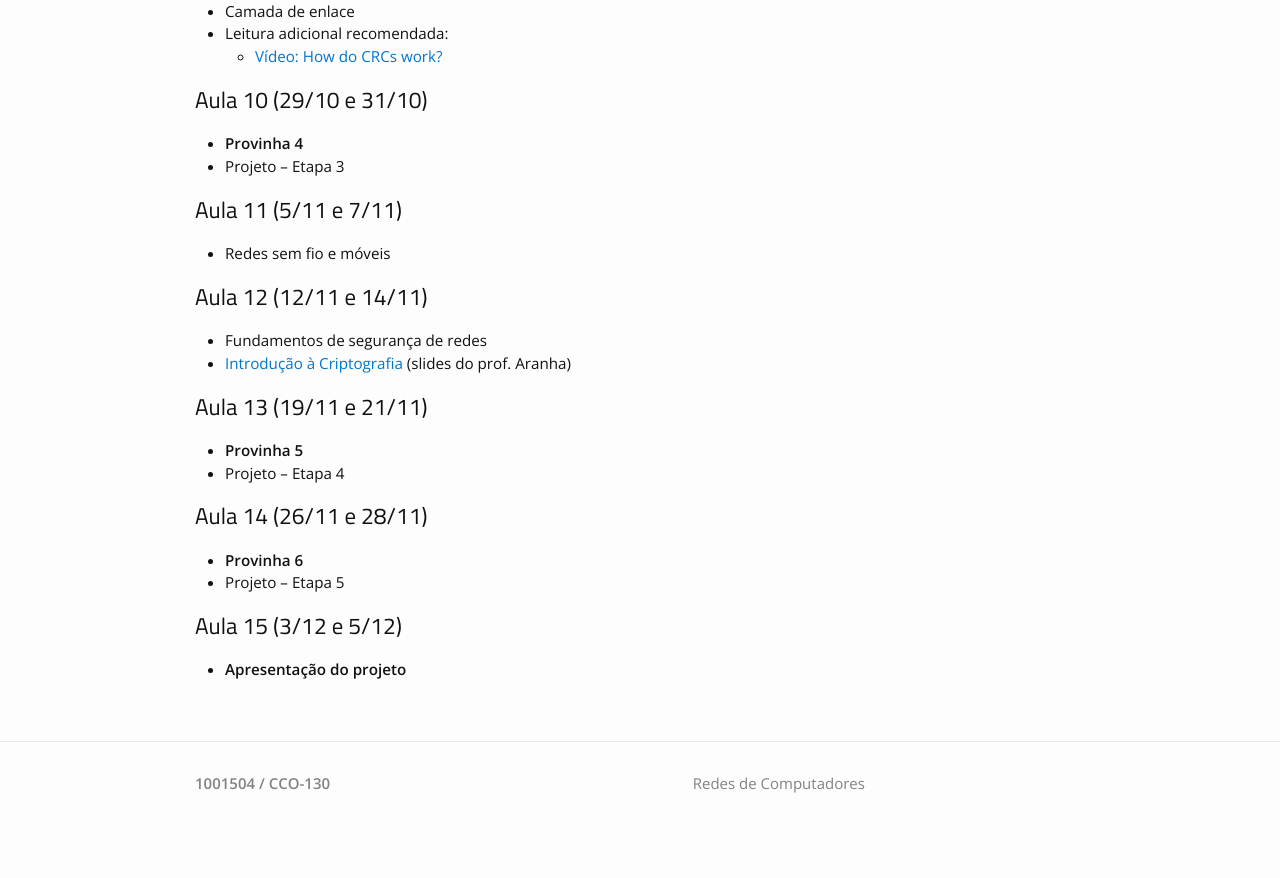
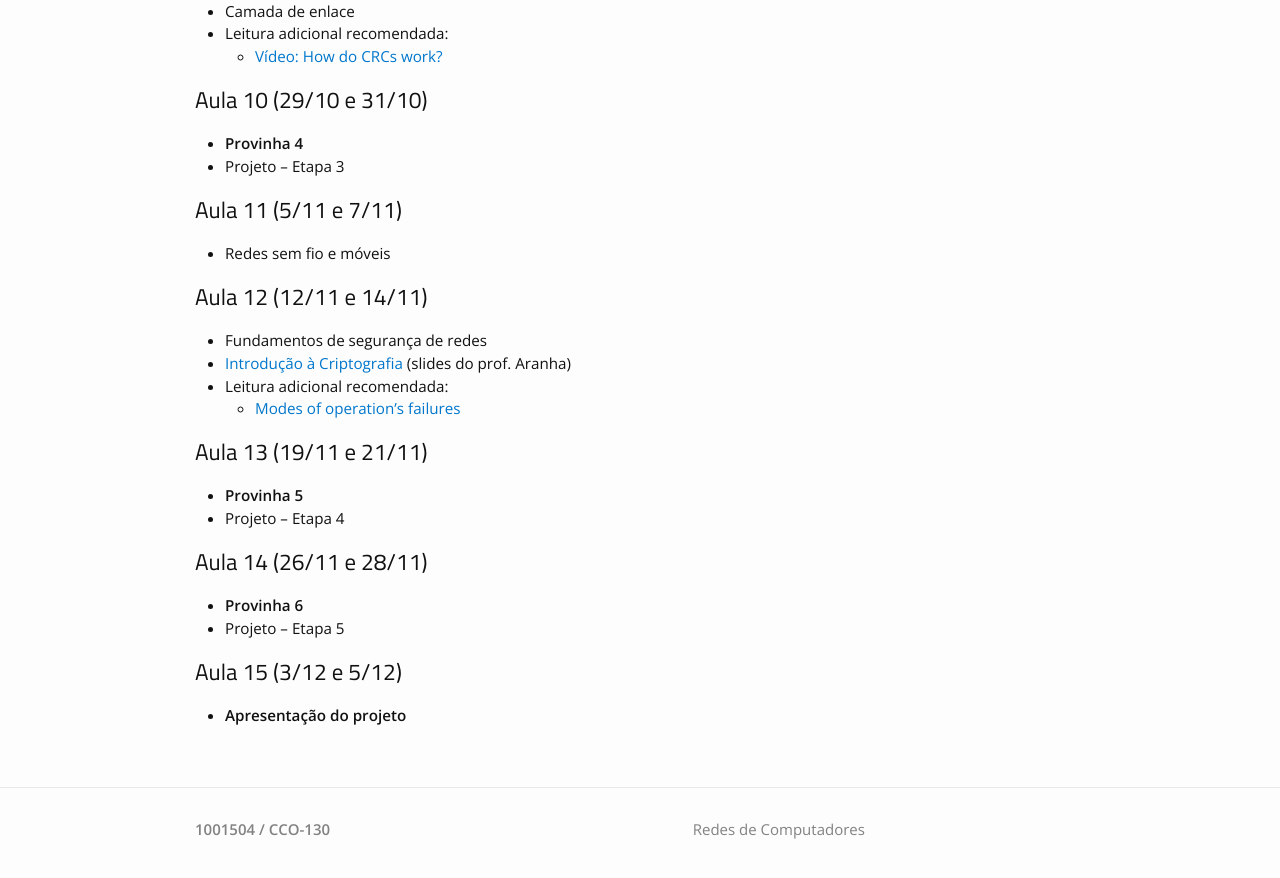
Before and after one commit to thotypous/redes-website, a Jekyll site: the page built from aulas.md, in a window 1280 px wide and 900 px high, scrolled down 1464 px. Shown: the top 878 px of the window. Built offline with Jekyll 4.4.1, drawn with Linux system fonts in a browser that asks for light colours; before the commit the page ends 2319 px from its top, so only the background shows below that.

Commit message:
Adiciona leitura adicional

```diff
--- a/aulas.md
+++ b/aulas.md
@@ -82,6 +82,8 @@ Por favor, verifique frequentemente pois esta agenda pode sofrer alterações.
 
  * Fundamentos de segurança de redes
  * [Introdução à Criptografia](/static/introducao-criptografia.pdf) (slides do prof. Aranha)
+ * Leitura adicional recomendada:
+   * [Modes of operation's failures](https://raw.githubusercontent.com/corkami/pics/master/binary/CryptoModes.png)
 
 ## Aula 13 (19/11 e 21/11)
 
```
